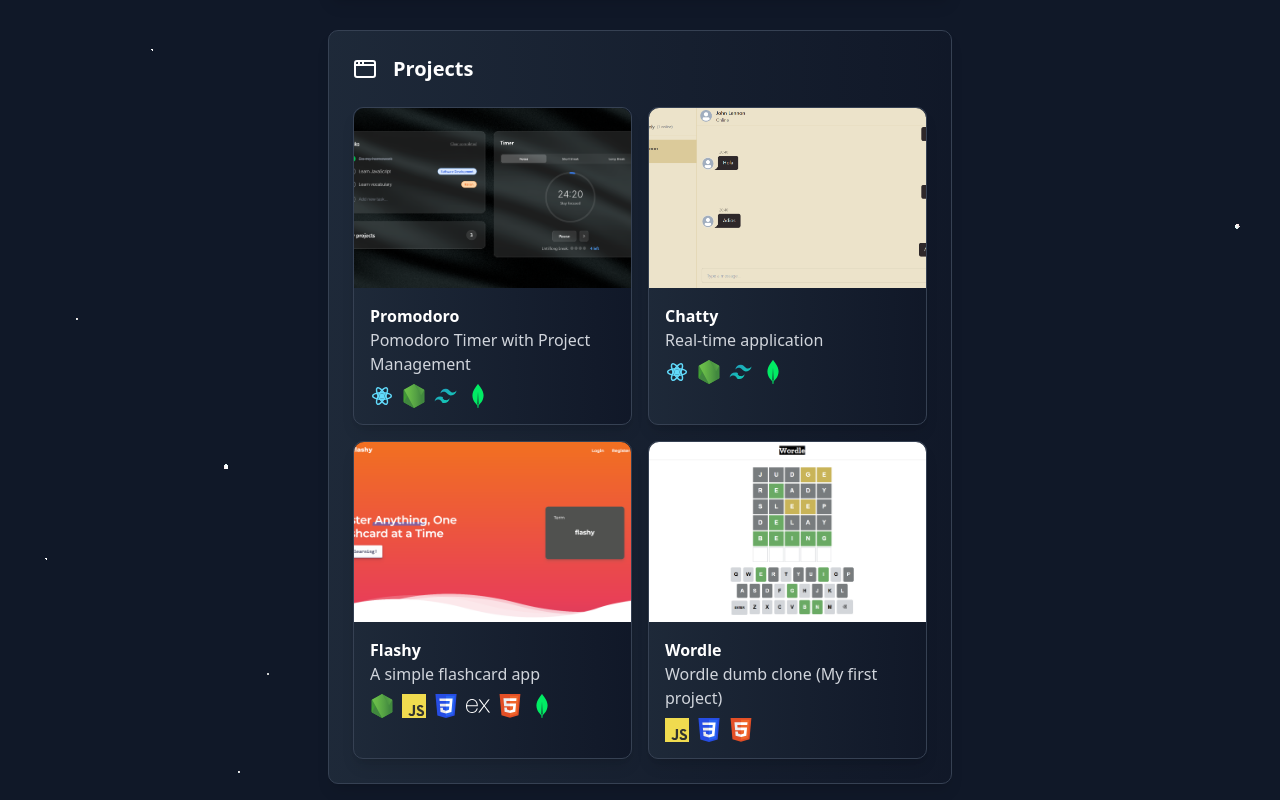
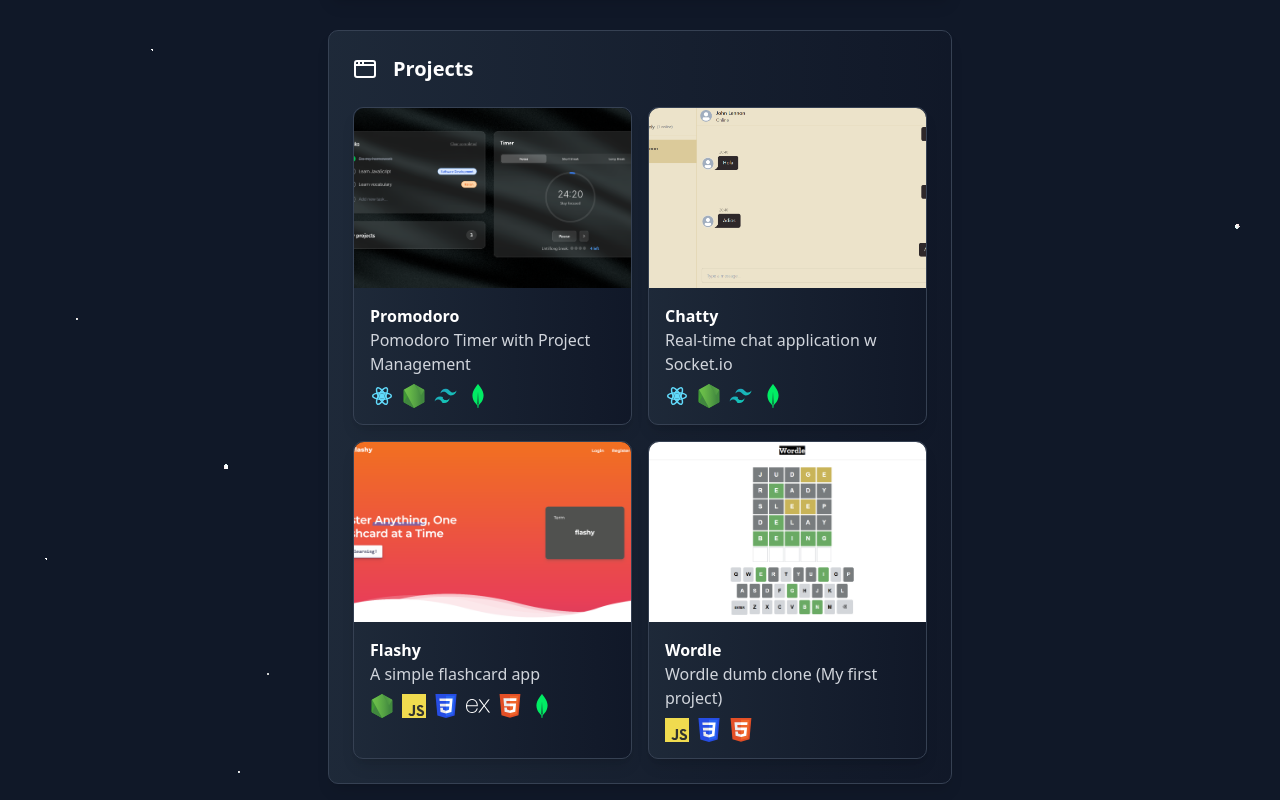
Before and after one commit to hiiramsan/aymama, a React (Vite) app: page / in a window 1280 px wide. Shown: the part 1408-2208 px from the top of the page. Built offline with nearby package versions, Linux system fonts and the light colour scheme.

Commit message:
Update App.tsx

```diff
--- a/src/App.tsx
+++ b/src/App.tsx
@@ -246,7 +246,7 @@ function App() {
                 Chatty
               </p>
               <p className="text-md text-gray-300 ml-4 mb-2 font-light">
-                Real-time application
+                Real-time chat application w Socket.io
               </p>
               <div className="flex justify-start items-center ml-4 mb-4 space-x-2">
                 <ReactLogo className="size-6" />
```
